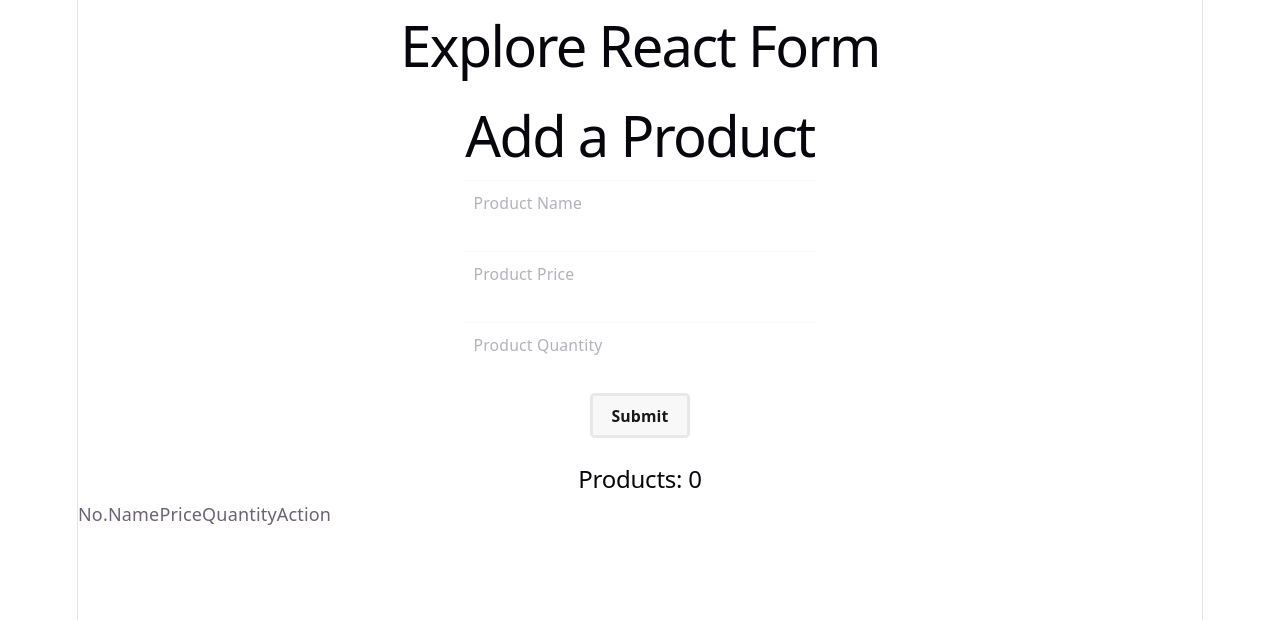
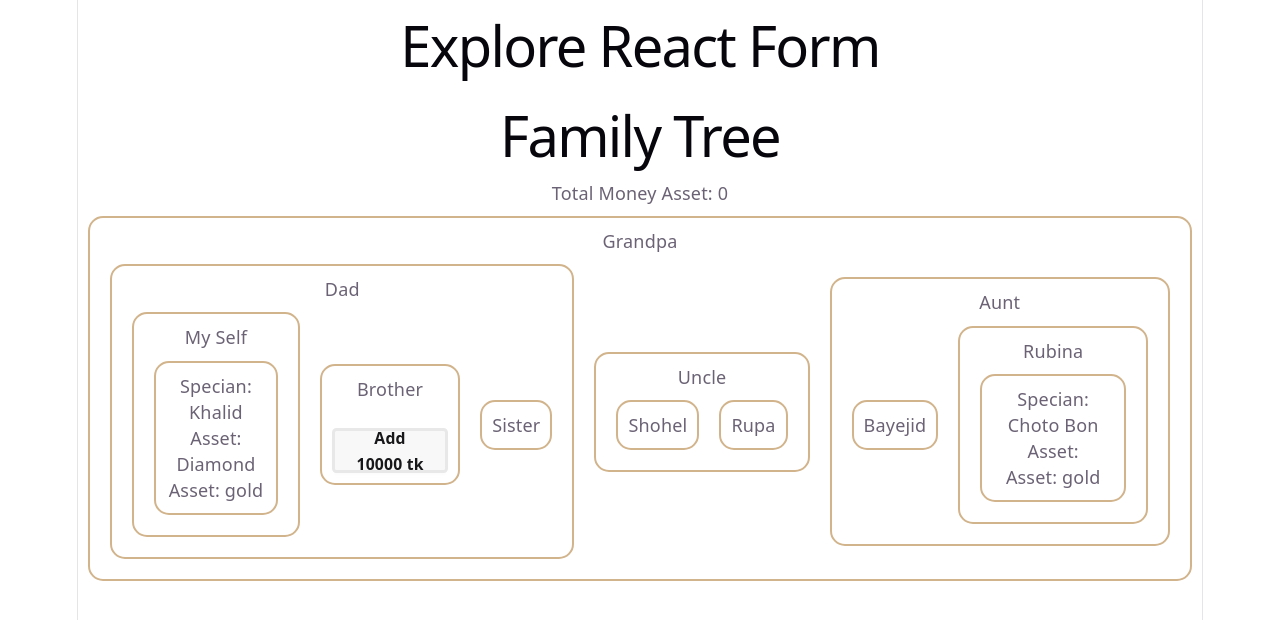
Before and after one commit to Saad7528/Explore-React-Form, a React (Vite) app: page / in a window 1280 px wide. Shown: the top 620 px of the page. Built offline with nearby package versions, Linux system fonts and the light colour scheme.

Commit message:
added family tree

```diff
--- a/src/App.jsx
+++ b/src/App.jsx
@@ -1,5 +1,6 @@
 import './App.css'
 import ControlledFiled from './component/ControlledFiled/ControlledFiled'
+import FamilyTree from './component/FamilyTree/FamilyTree'
 import FormAction from './component/FormAction/FormAction'
 import HookForm from './component/HookForm/HookForm'
 import ProductManagement from './component/ProductManagement/ProductManagement'
@@ -16,7 +17,8 @@ function App() {
      {/* <ControlledFiled/> */}
      {/* <UnControlledFiled/> */}
      {/* <HookForm/> */}
-     <ProductManagement/>
+     {/* <ProductManagement/> */}
+     <FamilyTree></FamilyTree>
 
 
     </>
--- /dev/null
+++ b/src/component/FamilyTree/Aunt.jsx
@@ -0,0 +1,16 @@
+import React from 'react';
+import Cousin from './Cousin';
+
+const Aunt = () => {
+    return (
+        <div>
+            <h3>Aunt</h3>
+            <section className='flex'>
+                <Cousin name={'Bayejid'}></Cousin>
+                <Cousin name={'Rubina'}></Cousin>
+            </section>
+        </div>
+    );
+};
+
+export default Aunt;
--- /dev/null
+++ b/src/component/FamilyTree/Brother.jsx
@@ -0,0 +1,15 @@
+import { use } from 'react';
+import { MoneyAsset } from './FamilyTree';
+
+const Brother = () => {
+    const [money, setMoney] = use(MoneyAsset)
+    return (
+        <div>
+            <h3>Brother</h3>
+            <br />
+            <button className='btn' onClick={()=> setMoney(money+10000)}>Add 10000 tk</button>
+        </div>
+    );
+};
+
+export default Brother;
--- /dev/null
+++ b/src/component/FamilyTree/Cousin.jsx
@@ -0,0 +1,15 @@
+import React from 'react';
+import Special from './Special';
+
+const Cousin = ({name}) => {
+    return (
+        <div>
+            <h3>{name}</h3>
+            {
+                name === "Rubina" && <Special name={'Choto Bon'}></Special>
+            }
+        </div>
+    );
+};
+
+export default Cousin;
--- /dev/null
+++ b/src/component/FamilyTree/Dad.jsx
@@ -0,0 +1,21 @@
+import React from 'react';
+import MySelf from './MySelf';
+import Brother from './Brother';
+import Sister from './Sister';
+
+const Dad = ({asset}) => {
+    return (
+        <div>
+            <h3>Dad</h3>
+            <section className='flex'>
+            <MySelf asset={asset}></MySelf>
+            <Brother></Brother>
+            <Sister></Sister>
+
+            </section>
+
+        </div>
+    );
+};
+
+export default Dad;
--- /dev/null
+++ b/src/component/FamilyTree/FamilyTree.css
@@ -0,0 +1,12 @@
+.family-tree div{
+    border: 2px solid tan;
+    margin: 10px;
+    padding: 10px;
+    border-radius: 15px;
+    align-items: center;
+}
+.flex{
+    display: flex;
+    justify-items: center;
+    align-items: center;
+}
--- /dev/null
+++ b/src/component/FamilyTree/FamilyTree.jsx
@@ -0,0 +1,24 @@
+import React, { createContext, useState } from "react";
+import Grandpa from "./Grandpa";
+import "./FamilyTree.css";
+
+export const AssetContext = createContext("");
+export const MoneyAsset = createContext(0);
+const FamilyTree = () => {
+    const [money, setMoney] = useState(0);
+  const asset = "Diamond";
+  const newAsset = "gold";
+  return (
+    <div className="family-tree">
+      <h1>Family Tree</h1>
+      <h5>Total Money Asset: {money}</h5>
+      <MoneyAsset value={[money, setMoney]}>
+        <AssetContext.Provider value={newAsset}>
+          <Grandpa asset={asset}></Grandpa>
+        </AssetContext.Provider>
+      </MoneyAsset>
+    </div>
+  );
+};
+
+export default FamilyTree;
--- /dev/null
+++ b/src/component/FamilyTree/Grandpa.jsx
@@ -0,0 +1,19 @@
+import React from "react";
+import Dad from "./Dad";
+import Uncle from "./Uncle";
+import Aunt from "./Aunt";
+
+const Grandpa = ({asset}) => {
+  return (
+    <div>
+        <h3>Grandpa</h3>
+      <section className="flex">
+        <Dad asset={asset}></Dad>
+        <Uncle></Uncle>
+        <Aunt></Aunt>
+      </section>
+    </div>
+  );
+};
+
+export default Grandpa;
--- /dev/null
+++ b/src/component/FamilyTree/MySelf.jsx
@@ -0,0 +1,13 @@
+import React from 'react';
+import Special from './Special';
+
+const MySelf = ({asset}) => {
+    return (
+        <div>
+            <h3>My Self</h3>
+            <Special name={'Khalid'} asset={asset}></Special>
+        </div>
+    );
+};
+
+export default MySelf;
--- /dev/null
+++ b/src/component/FamilyTree/Sister.jsx
@@ -0,0 +1,11 @@
+import React from 'react';
+
+const Sister = () => {
+    return (
+        <div>
+            <h3>Sister</h3>
+        </div>
+    );
+};
+
+export default Sister;
--- /dev/null
+++ b/src/component/FamilyTree/Special.jsx
@@ -0,0 +1,15 @@
+import React, { useContext } from 'react';
+import { AssetContext } from './FamilyTree';
+
+const Special = ({name, asset}) => {
+    const newAsset = useContext(AssetContext);
+    return (
+        <div>
+            <h3>Specian: {name}</h3>
+            <h6>Asset: {asset}</h6>
+            <h6>Asset: {newAsset}</h6>
+        </div>
+    );
+};
+
+export default Special;
--- /dev/null
+++ b/src/component/FamilyTree/Uncle.jsx
@@ -0,0 +1,16 @@
+import React from 'react';
+import Cousin from './Cousin';
+
+const Uncle = () => {
+    return (
+        <div>
+            <h3>Uncle</h3>
+            <section className='flex'>
+                <Cousin name={'Shohel'}></Cousin>
+                <Cousin name={'Rupa'}></Cousin>
+            </section>
+        </div>
+    );
+};
+
+export default Uncle;
```
